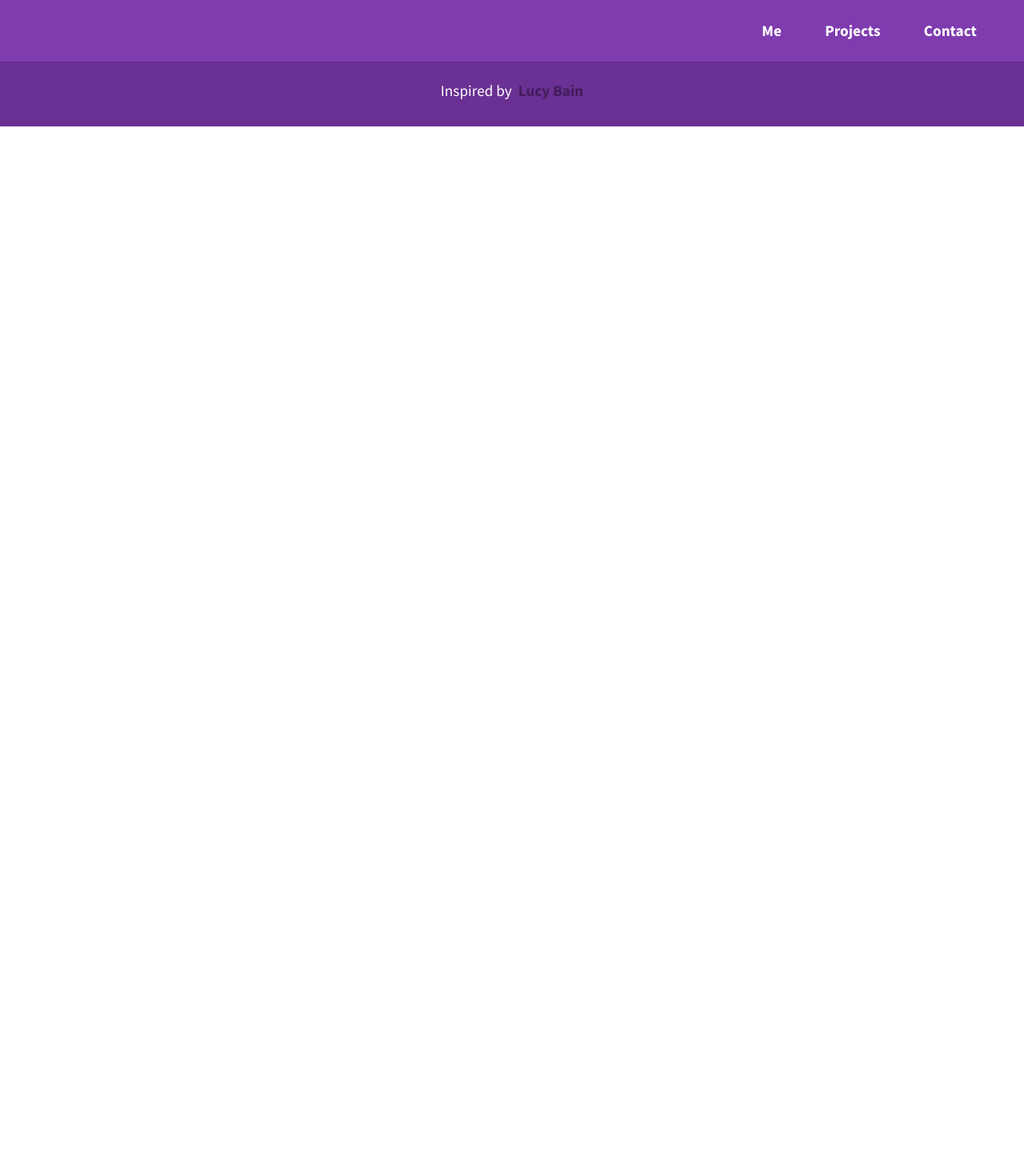
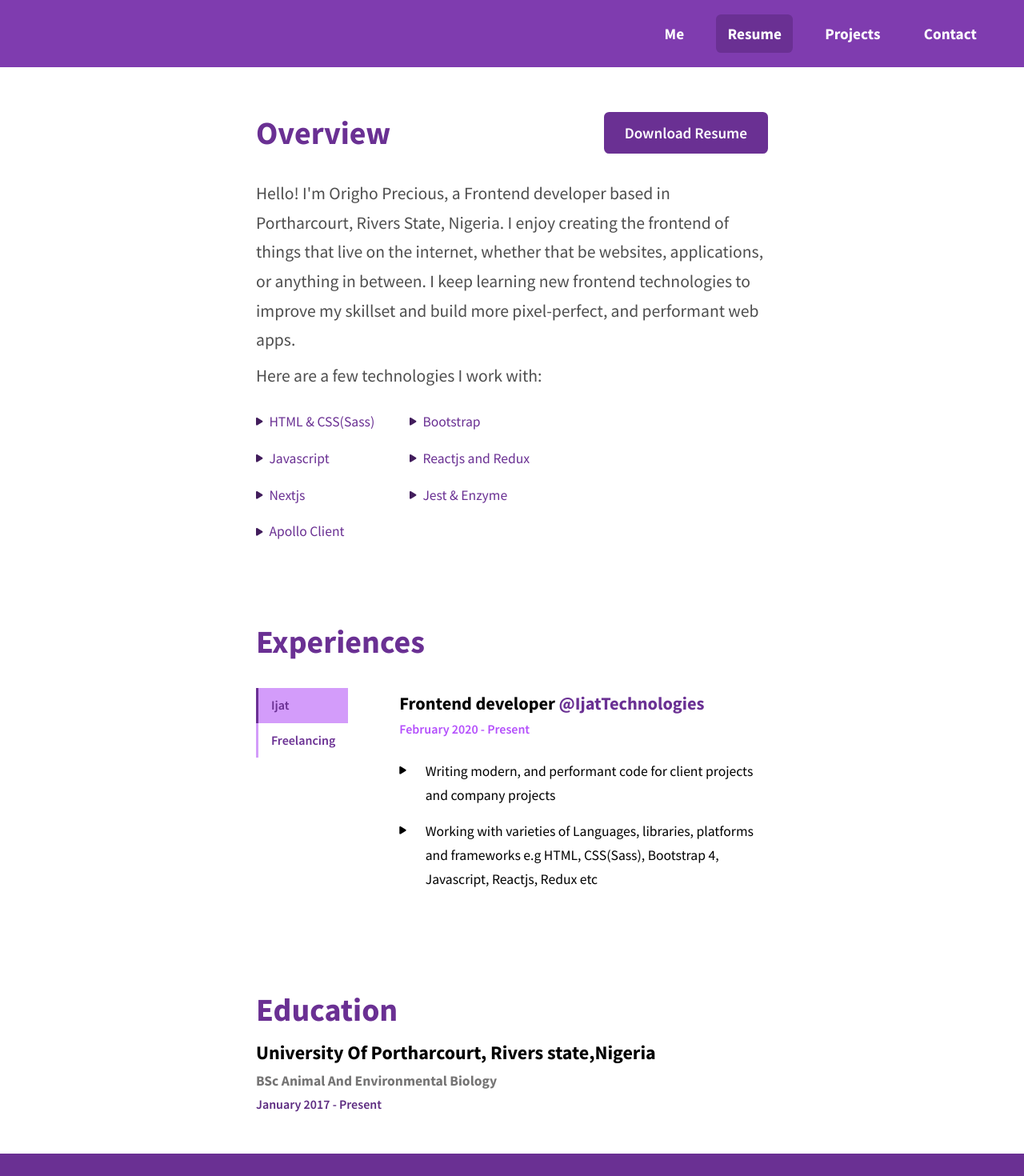
Before and after one commit to Origho-precious/my-portfolio, a React (Create React App) app: page /resume in a window 1280 px wide. Shown: the top 1470 px of the page at 80% size. Before the commit the page ends 800 px from the top, so only its background shows below. Built offline with nearby package versions, Linux system fonts and the light colour scheme.

Commit message:
Adding Resume page

```diff
--- a/src/App.js
+++ b/src/App.js
@@ -2,8 +2,9 @@ import React from 'react';
 import { Switch, Route } from 'react-router-dom';
 import './App.css';
 import Navbar from './components/navbar';
+import Footer from './components/footer';
 import Homepage from './pages/home';
-import Footer from './components/footer';
+import Resume from './pages/resume';
 
 const App = () => {
   return (
@@ -11,6 +12,7 @@ const App = () => {
       <Navbar/>
       <Switch>
         <Route path='/' exact component={Homepage} />
+        <Route path='/resume' exact component={Resume} />
       </Switch>
       <Footer/>
     </div>
--- /dev/null
+++ b/src/components/education/education.module.scss
@@ -0,0 +1,17 @@
+.Education{
+
+    & h3{
+        font-size: 1.5rem;
+    }
+
+    & h4{
+        font-size: 1.1rem;
+        color: rgb(117, 116, 116);
+    }
+
+    & p{
+        color: #5c2a80;
+        font-size: 1rem;
+        font-weight: 600;
+    }
+}
--- /dev/null
+++ b/src/components/education/index.jsx
@@ -0,0 +1,16 @@
+import React from 'react';
+import styles from './education.module.scss';
+
+const Education = () => {
+    return (
+      <div className={styles.Education}>
+        <h3>
+            University Of Portharcourt, Rivers state,Nigeria
+        </h3>
+        <h4>BSc Animal And Environmental Biology</h4>
+        <p>January 2017 - Present</p>
+      </div>
+    );
+}
+
+export default Education;
--- /dev/null
+++ b/src/components/experiences/experiences.module.scss
@@ -0,0 +1,84 @@
+.Experience{
+    display: flex;
+    margin-top: 1.5rem;
+    height: 18rem;
+
+    & .sidebar{
+        display: flex;
+        width: max-content;
+        height: max-content;
+
+        & .line{
+            width: 3px;
+            background: #d39cfa;
+        }
+
+        & p{
+            color: #6a3093;
+            font-size: 1rem;
+            font-weight: 600;
+            padding: 0.5rem 1rem;
+            margin-left: -3px;
+            transition: all 0.7s;
+            border-left: 3px solid transparent;
+
+            &:hover{
+                background: #d39cfa;
+            }
+        }
+
+        & .active{
+            background: #d39cfa;
+            border-left: 3px solid #6a3093;
+            transition: all 1s;
+        }
+    }
+
+    & .content{
+        margin-left: 4rem;
+
+        .experience{
+            & header{
+                margin-bottom: 1rem;
+
+                & h3{
+                    font-size: 1.4rem;
+
+                    & span {
+                         color: #6a3093;
+                    }
+                }
+
+                & p{
+                    font-size: 1rem;
+                    font-weight: 600;
+                    color: #b44ffc;
+                }
+            }
+
+            & .text{
+                margin-top: 1.5rem;
+
+                & ul{
+                    list-style: none;
+
+                    & li{
+                        display: flex;
+                        align-items: flex-start;
+                        margin-bottom: 1rem;
+
+                        & i{
+                            font-size: 0.7rem;
+                            margin-top: 0.5rem;
+                            margin-right: 1.5rem;
+                        }
+
+                        & p{
+                            font-size: 1.1rem;
+                        }
+                    }
+                }
+            }
+        }
+    }
+}
--- /dev/null
+++ b/src/components/experiences/index.jsx
@@ -0,0 +1,91 @@
+import React, { Component } from 'react';
+import styles from './experiences.module.scss';
+
+class Experiences extends Component{
+    state = {
+        show: 0
+    }
+
+    renderContent = () => {
+        const { show } = this.state;
+        if(show === 0){
+            return (
+              <div className={styles.experience}>
+                <header>
+                  <h3>
+                    Frontend developer <span>@IjatTechnologies</span>
+                  </h3>
+                  <p>February 2020 - Present</p>
+                </header>
+                <div className={styles.text}>
+                  <ul>
+                    <li>
+                      <i className="fas fa-play"></i>
+                      <p>
+                        Writing modern, and performant code for client projects
+                        and company projects
+                      </p>
+                    </li>
+                    <li>
+                      <i className="fas fa-play"></i>
+                      <p>
+                        Working with varieties of Languages, libraries,
+                        platforms and frameworks e.g HTML, CSS(Sass), Bootstrap 4,
+                        Javascript, Reactjs, Redux etc
+                      </p>
+                    </li>
+                  </ul>
+                </div>
+              </div>
+            );
+        } else if (show === 1) {
+            return (
+              <div className={styles.experience}>
+                <header>
+                  <h3>Freelance Frontend developer</h3>
+                  <p>July 2020 - Present</p>
+                </header>
+                <div className={styles.text}>
+                  <ul>
+                    <li>
+                      <i className="fas fa-play"></i>
+                      <p>
+                        I'm a parttime freelancer and I also collaborate with my friends on side projects.
+                      </p>
+                    </li>
+                  </ul>
+                </div>
+              </div>
+            );
+        }
+    }
+
+    render() {
+        const { show } = this.state;
+
+        return (
+          <div className={styles.Experience}>
+            <nav className={styles.sidebar}>
+              <div className={styles.line} />
+              <div>
+                <p
+                  className={show === 0 ? styles.active : null}
+                  onClick={() => this.setState({ show: 0 })}
+                >
+                  Ijat
+                </p>
+                <p
+                  className={show === 1 ? styles.active : null}
+                  onClick={() => this.setState({ show: 1 })}
+                >
+                  Freelancing
+                </p>
+              </div>
+            </nav>
+            <div className={styles.content}>{this.renderContent()}</div>
+          </div>
+        );
+    };
+};
+
+export default Experiences;
--- a/src/components/footer/footer.module.scss
+++ b/src/components/footer/footer.module.scss
@@ -8,7 +8,8 @@
     justify-content: center;
 
     & p{
-        font-size: 1.2rem;
+        font-size: 1rem;
+        letter-spacing: 0.1rem;
     }
     & a{
         color: #421d5c;
--- a/src/components/footer/index.jsx
+++ b/src/components/footer/index.jsx
@@ -4,7 +4,7 @@ import styles from './footer.module.scss';
 const Footer = (props) => {
     return (
       <div className={styles.footer}>
-        <p>Inspired by</p>
+        <p>Built by Origho Precious, inspired by</p>
         <a
           href="https://lucybain.com"
           target="_blank"
--- a/src/components/navbar/index.jsx
+++ b/src/components/navbar/index.jsx
@@ -6,6 +6,7 @@ const Navbar = () => {
     return (
         <div className={styles.Navbar}>
             <NavLink activeClassName={styles.active} exact to='/'>Me</NavLink>
+            <NavLink activeClassName={styles.active} exact to='/resume'>Resume</NavLink>
             <NavLink activeClassName={styles.active} exact to='/projects'>Projects</NavLink>
             <NavLink activeClassName={styles.active} exact to='/contact'>Contact</NavLink>
         </div>
--- a/src/index.css
+++ b/src/index.css
@@ -6,7 +6,7 @@
 
 body {
   font-family: 'Source Sans Pro', sans-serif;
-  line-height: 1.6rem;
+  line-height: 1.7;
   height: 100%;
 }
 
@@ -14,3 +14,7 @@ a{
   text-decoration: none;
   display: inline-block;
 }
+
+p{
+  font-size: 1.35rem;
+}
--- a/src/pages/home/home.module.scss
+++ b/src/pages/home/home.module.scss
@@ -12,7 +12,7 @@
 
         & .img{
             max-width: 30%;
-            margin: 0 auto 5rem;
+            margin: auto;
 
             & img{
                 width: 100%;
@@ -24,13 +24,13 @@
             color: #FFF;
             font-size: 3rem;
             text-align: center;
+            margin: 3rem 0;
         }
 
         & .socialLinks{
             display: flex;
             justify-content: center;
             align-items: center;
-            margin-top: 5rem;
 
             & a{
                 display: block;
--- /dev/null
+++ b/src/pages/resume/index.jsx
@@ -0,0 +1,68 @@
+import React from 'react';
+import styles from './resume.module.scss';
+import resume from '../../assets/Resume.docx';
+import Experiences from '../../components/experiences';
+import Education from '../../components/education';
+
+const Resume = () => {
+    return (
+      <div className={styles.Resume}>
+        <section className={styles.intro}>
+          <header>
+            <h1>Overview</h1>
+            <a href={resume} download>
+              Download Resume
+            </a>
+          </header>
+          <p>
+            Hello! I'm Origho Precious, a Frontend developer based in
+            Portharcourt, Rivers State, Nigeria. I enjoy creating the frontend
+            of things that live on the internet, whether that be websites,
+            applications, or anything in between. I keep learning new frontend
+            technologies to improve my skillset and build more pixel-perfect,
+            and performant web apps.
+          </p>
+          <p>Here are a few technologies I work with:</p>
+          <ul>
+            <li>
+              <i className="fas fa-play"></i> <p>HTML & CSS(Sass)</p>
+            </li>
+            <li>
+              <i className="fas fa-play"></i>
+              <p>Bootstrap</p>
+            </li>
+            <li>
+              <i className="fas fa-play"></i>
+              <p>Javascript</p>
+            </li>
+            <li>
+              <i className="fas fa-play"></i>
+              <p>Reactjs and Redux</p>
+            </li>
+            <li>
+              <i className="fas fa-play"></i>
+              <p>Nextjs</p>
+            </li>
+            <li>
+              <i className="fas fa-play"></i>
+              <p>Jest & Enzyme</p>
+            </li>
+            <li>
+              <i className="fas fa-play"></i>
+              <p>Apollo Client</p>
+            </li>
+          </ul>
+        </section>
+        <section className={styles.experiences}>
+            <h1>Experiences</h1>
+            <Experiences/>
+        </section>
+        <section className={styles.education}>
+            <h1>Education</h1>
+            <Education/>
+        </section>
+      </div>
+    );
+};
+
+export default Resume;
--- /dev/null
+++ b/src/pages/resume/resume.module.scss
@@ -0,0 +1,69 @@
+.Resume{
+    max-width: 50%;
+    margin: 3rem auto;
+
+    & h1{
+        color: #6a3093;
+        font-size: 2.5rem;
+    }
+
+    & .intro{
+        & header{
+            display: flex;
+            justify-content: space-between;
+            align-items: center;
+            margin-bottom: 1.5rem;
+
+            & a{
+                background: #6a3093;
+                border: 2px solid #6a3093;
+                color: #FFF;
+                font-size: 1.2rem;
+                font-weight: 600;
+                padding: 0.5rem 1.5rem;
+                border-radius: 0.4rem;
+                transition: all 1s;
+
+                &:hover{
+                    background: #FFF;
+                    color: #6a3093;
+                }
+            }
+        }
+
+        & p {
+            color: rgb(78, 78, 78);
+            margin-top: 0.5rem;
+        }
+
+        & ul{
+            max-width: 60%;
+            margin-top: 1rem;
+            list-style: none;
+            display: grid;
+            grid-template-columns: repeat(2, 1fr);
+
+            & li{
+                display: flex;
+                align-items: center;
+
+                & i{
+                    font-size: 0.7rem;
+                    margin-right: 0.5rem;
+                    color: #421d5c;
+                }
+
+                & p{
+                    font-size: 1.1rem;
+                    margin-bottom: 0.5rem;
+                    color: #6a3093;
+                }
+            }
+        }
+    }
+
+    & .experiences,
+    & .education {
+        margin-top: 5rem;
+    }
+}
```
Also changed, not shown: src/assets/pic.jpg (deleted), 1 other file (tests, documents, lock files or other folders).
